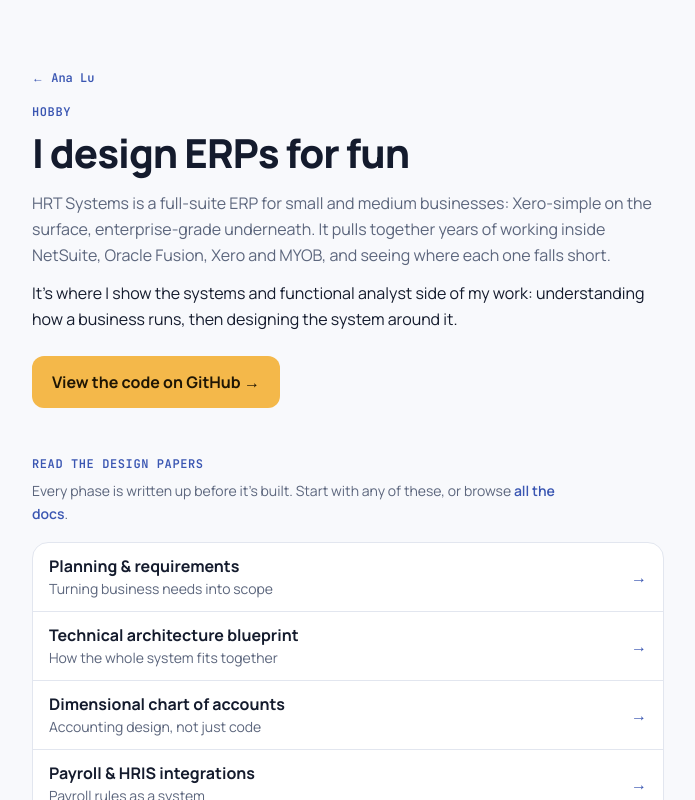
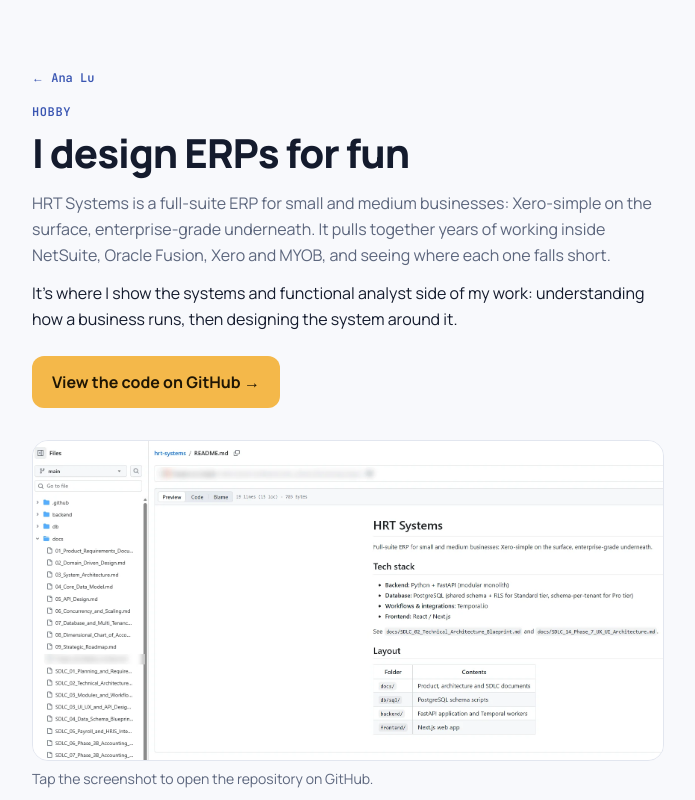
Before and after one commit to anasta-lu/myspace, a Next.js app: page /hobby in a window 1280 px wide. Shown: the top 800 px of the page, without its empty margins (292-987 px from the left). Built offline with nearby package versions, Linux system fonts and the light colour scheme.

Commit message:
Add clickable repo screenshot to Hobby page
Co-Authored-By: Claude Opus 5.5 (1M context) <noreply@anthropic.com>
Claude-Session: https://claude.ai/code/session_01RrsNRpp8svnJw7ERBoNwd1

```diff
--- a/src/app/hobby/page.tsx
+++ b/src/app/hobby/page.tsx
@@ -68,6 +68,26 @@ export default function HobbyPage() {
           github.com/anasta-lu/hrt-systems
         </p>
 
+        <a
+          href={REPO}
+          target="_blank"
+          rel="noopener"
+          className="print-outline mt-8 block overflow-hidden rounded-2xl border border-line bg-card transition hover:border-ink"
+        >
+          {/* eslint-disable-next-line @next/next/no-img-element */}
+          <img
+            src="/proof/hrt-systems-repo.webp"
+            alt="The HRT Systems repository on GitHub: README with the tech stack, and a docs folder of architecture and SDLC papers"
+            width={1687}
+            height={854}
+            loading="lazy"
+            className="h-auto w-full"
+          />
+        </a>
+        <p className="mt-2 text-sm text-muted">
+          Tap the screenshot to open the repository on GitHub.
+        </p>
+
         <section aria-labelledby="papers-title" className="mt-12">
           <h2
             id="papers-title"
```
Also changed, not shown: public/proof/hrt-systems-repo.webp (added).
